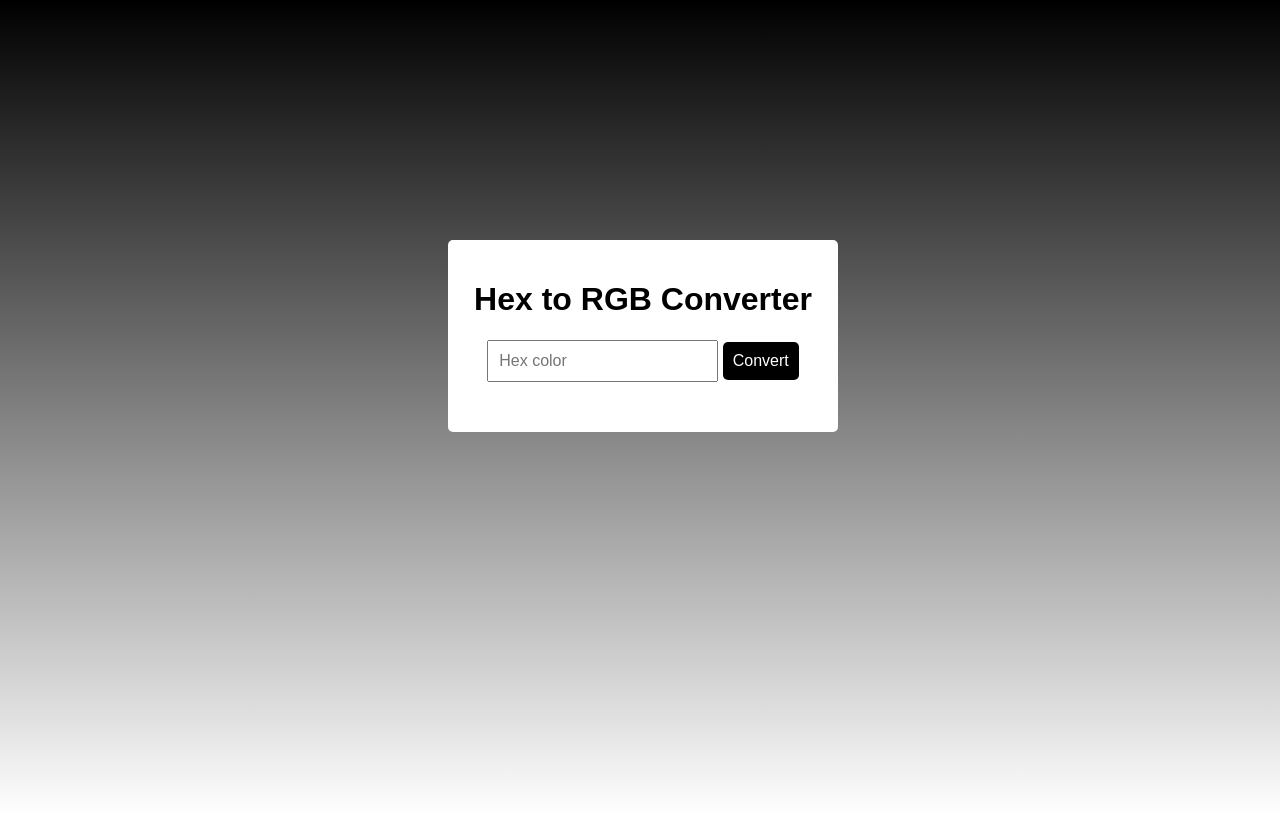
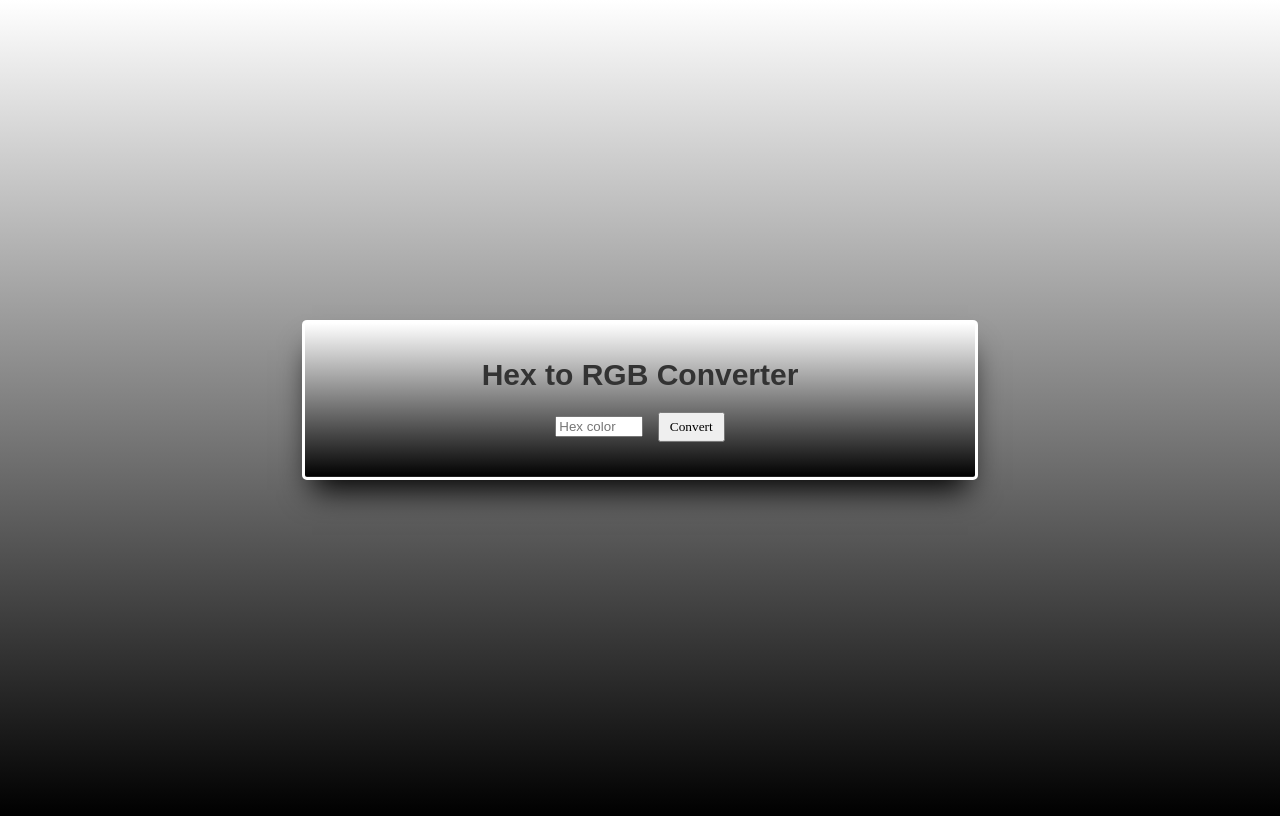
Before and after one commit to shaheemux/Hex-to-RGB, a plain HTML site: page index.html in a window 1280 px wide. Drawn offline with Linux system fonts and the light colour scheme.

Commit message:
added files

```diff
--- a/style.css
+++ b/style.css
@@ -1,51 +1,58 @@
 body {
-    background-image: linear-gradient(black,white);
+    font-family: Arial, sans-serif;
+    text-align: center;
+    background-image: linear-gradient(white, rgb(0, 0, 0));
     background-repeat: no-repeat;
-    height: 100svh;
-    font-family: Arial, sans-serif;
-    text-wrap: wrap;
-    flex: wrap;
-    width: 100%;
+    height: 100lvh;
+    flex-wrap: wrap;
+  }
+
+  .container{
+    background-image: linear-gradient(white, rgb(0, 0, 0));
+    border: solid;
+    position: absolute;
+    top: 50%;
+    left: 50%;
+    transform:translate(-50%, -50%);
+    padding: 15px;
+    width: 50%;
+    border-radius: 5px;
+    color: rgb(255, 255, 255);
+    box-shadow: rgb(0, 0, 0) 0px 20px 30px -10px;
+
   }
 
   h1 {
-    text-align: center;
+    color: #333;
+    text-wrap: wrap;
+    font-size: 30px;
   }
+/*
+  label {
+    margin-right: 5px;
+  } */
 
-.container{
-    width: 350px;
-    margin: 0 auto;
-    padding: 20px;
-    background-color: #fff;
-    border-radius: 5px;
-    justify-content: center;
-    text-align: center;
-    position: absolute;
-    top: 30%;
-    left: 35%;
-    flex: wrap;
-}
-
-input[type="text"] {
-    padding: 10px;
-    margin-bottom: 10px;
-    font-size: 16px;
-
+  input {
+    width: 80px;
+    flex-wrap: wrap;
   }
 
   button {
-    padding: 10px;
-    font-size: 16px;
-    background-color: #000000;
-    color: white;
-    border: none;
-    border-radius: 5px;
+    padding: 5px 10px;
+    margin-left: 10px;
+    font-family: cincel;
+    flex-wrap: wrap;
+  }
+
+  button:hover{
     cursor: pointer;
+    background-color: rgb(0, 0, 0);
+    color: rgb(255, 255, 255);
+    box-shadow: 0 0 5px white, 0 0 10px white, 0 0 15px white;
   }
 
   #result {
-    padding: 10px;
-    font-size: 18px;
+    margin-top: 20px;
     font-weight: bold;
-    text-align: center;
+    color: rgb(255, 255, 255);
   }
```
Lines whose indentation alone changed are shown as unchanged.
